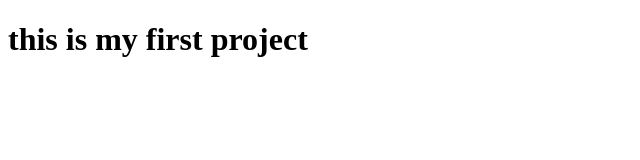
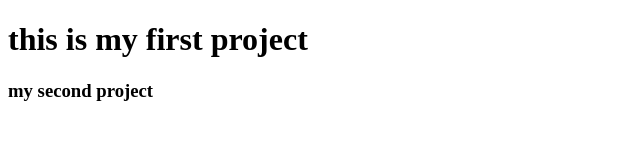
Before and after one commit to srija-github/gitvs, a plain HTML site: page index.html in a window 1280 px wide. Shown: the whole page, without its empty margins (0-640 px from the left). Drawn offline with Linux system fonts and the light colour scheme.

Commit message:
git version2

```diff
--- a/index.html
+++ b/index.html
@@ -7,5 +7,6 @@
 </head>
 <body>
     <h1> this is my first project</h1>
+    <h3>my second project</h3>
 </body>
 </html>
```
